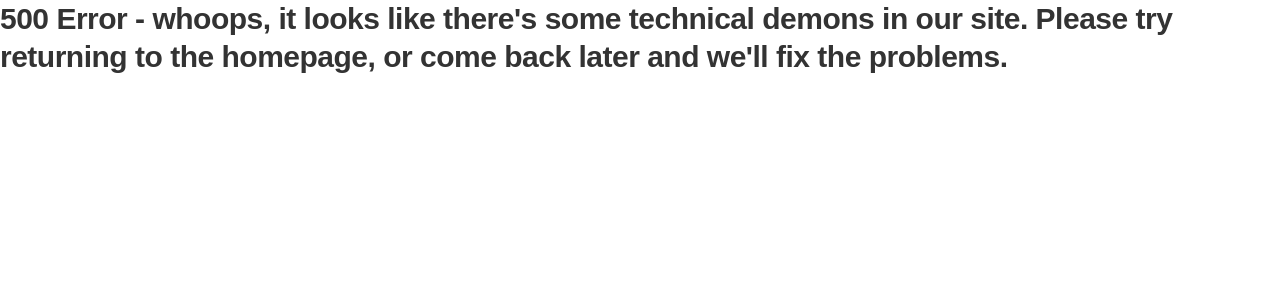
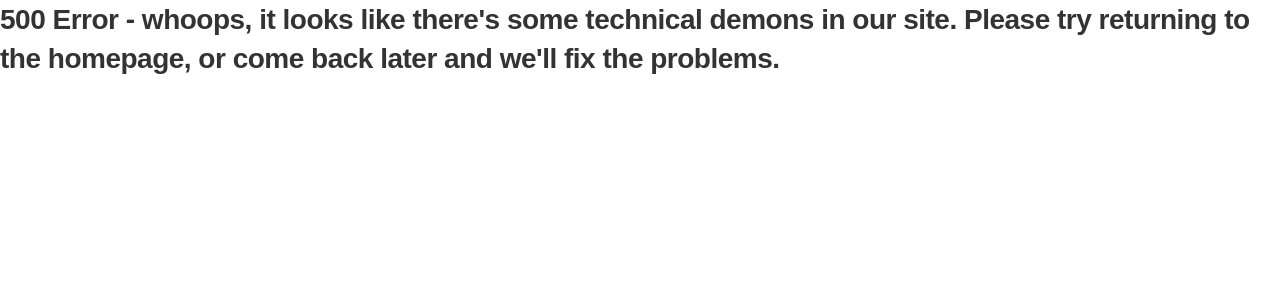
Before and after one commit to minrivertea/westiseast, a Django app: template blog/templates/500.html in a window 1280 px wide. Shown: the part 90-390 px from the top of the page. Run offline with Django 3.2, Linux system fonts and the light colour scheme; the template is opened without the code that fills it, so the values that code supplies are empty.

Commit message:
update to the header links

```diff
--- a/blog/templates/base.html
+++ b/blog/templates/base.html
@@ -41,7 +41,7 @@
   	    <nav>
 	       <ul class="main-nav">
 	           <li><a href="/about/" class="">About</a></li>
-	           <li><a href="/photography/" class="">Photography</a></li>
+	           <li><a href="http://www.flickr.com/photos/west-is-east" class="">My photography (Flickr)</a></li>
 	       </ul>
 	    </nav>
 	  </div>
--- a/static/css/styles.css
+++ b/static/css/styles.css
@@ -38,7 +38,8 @@ h1 a {
 
 h2 {
     color: #333;
-    font-size: 30px;
+    font-size: 28px;
+    line-height: 1.4em;
     letter-spacing: -0.5px;
     margin: 0px;
     padding: 0;
```
